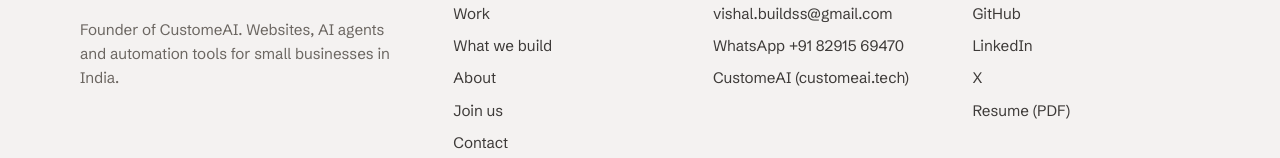
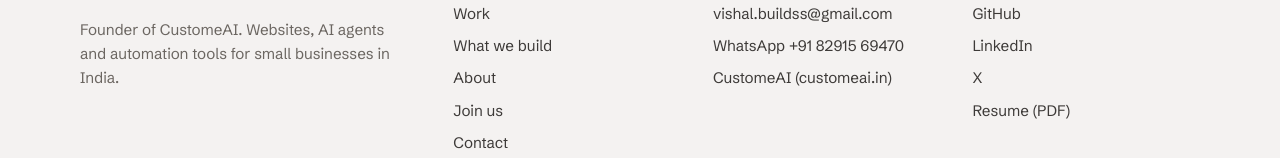
Before and after one commit to vishal8291/My-Portfolio, a Next.js app: page /projects in a window 1280 px wide. Shown: the part 1684-1842 px from the top of the page. Built offline with nearby package versions, Linux system fonts and the light colour scheme.

Commit message:
links: point CustomeAI at customeai.in (customeai.tech retired)
Co-Authored-By: Claude Opus 5.5 <noreply@anthropic.com>

```diff
--- a/src/app/components/Footer.jsx
+++ b/src/app/components/Footer.jsx
@@ -23,7 +23,7 @@ export default function Footer() {
             <ul>
               <li><a href={`mailto:${site.email}`}>{site.email}</a></li>
               <li><a href={site.whatsapp} target="_blank" rel="noopener noreferrer">WhatsApp {site.phone}</a></li>
-              <li><a href={site.studio.url} target="_blank" rel="noopener noreferrer">{site.studio.name} (customeai.tech)</a></li>
+              <li><a href={site.studio.url} target="_blank" rel="noopener noreferrer">{site.studio.name} (customeai.in)</a></li>
             </ul>
           </div>
           <div>
--- a/src/app/data/projectsData.js
+++ b/src/app/data/projectsData.js
@@ -12,7 +12,7 @@ const projects = [
     summary:
       'Site for my small-business studio. Enquiry form with an admin dashboard, email alerts, and automatic checks that post a test enquiry.',
     tech: ['Next.js', 'TypeScript', 'MongoDB', 'Resend', 'GitHub Actions'],
-    liveUrl: 'https://customeai.tech',
+    liveUrl: 'https://customeai.in',
     githubUrl: null, // private: business code
     image: '/images/projects/customai.jpg',
     featured: true,
--- a/src/app/data/services.js
+++ b/src/app/data/services.js
@@ -1,5 +1,5 @@
 // What CustomeAI builds, each tied to real work that proves it. Kept in step
-// with customeai.tech: same three offerings, same promises, same process.
+// with customeai.in: same three offerings, same promises, same process.
 export const offerings = [
   {
     title: 'Websites',
@@ -25,7 +25,7 @@ export const capabilities = [
   { title: 'Care after launch', what: 'Automatic uptime checks, fixes and updates once you are live.' },
 ]
 
-// CustomeAI's published promises (customeai.tech), said as briefly as possible.
+// CustomeAI's published promises (customeai.in), said as briefly as possible.
 export const promises = [
   { title: 'Fixed quotes', text: 'The price is agreed before work starts. No hidden fees.' },
   { title: '30 to 90 days of support', text: 'Free fixes and help after launch.' },
--- a/src/app/data/site.js
+++ b/src/app/data/site.js
@@ -9,8 +9,8 @@ export const site = {
   phone: '+91 82915 69470',
   whatsapp: 'https://wa.me/918291569470',
   resume: '/Resume.pdf',
-  // Spelled exactly as on customeai.tech.
-  studio: { name: 'CustomeAI', url: 'https://customeai.tech', pricing: 'https://customeai.tech/#pricing' },
+  // Spelled exactly as on customeai.in.
+  studio: { name: 'CustomeAI', url: 'https://customeai.in', pricing: 'https://customeai.in/#pricing' },
   socials: [
     { label: 'GitHub', href: 'https://github.com/vishal8291' },
     { label: 'LinkedIn', href: 'https://www.linkedin.com/in/vishal-tiwari-158a5216b' },
--- a/src/app/lib/leads.js
+++ b/src/app/lib/leads.js
@@ -10,7 +10,7 @@ import { NextResponse } from 'next/server'
  * Only a real success is reported as success; anything else tells the
  * visitor how to reach Vishal directly, so nothing is silently dropped.
  */
-const LEADS_API = 'https://customeai.tech/api/consultation'
+const LEADS_API = 'https://customeai.in/api/consultation'
 
 export const clean = (v, max) => String(v ?? '').trim().slice(0, max)
 
--- a/src/app/page.js
+++ b/src/app/page.js
@@ -39,7 +39,7 @@ export default function Home() {
             <a href={site.studio.url} target="_blank" rel="noopener noreferrer">
               <span className="k">The studio</span>
               <span className="t">{site.studio.name}</span>
-              <span className="d"><span className="dot" aria-hidden="true" />Live · customeai.tech</span>
+              <span className="d"><span className="dot" aria-hidden="true" />Live · customeai.in</span>
             </a>
             <a href="https://mahagroindia.com" target="_blank" rel="noopener noreferrer">
               <span className="k">Client</span>
```
